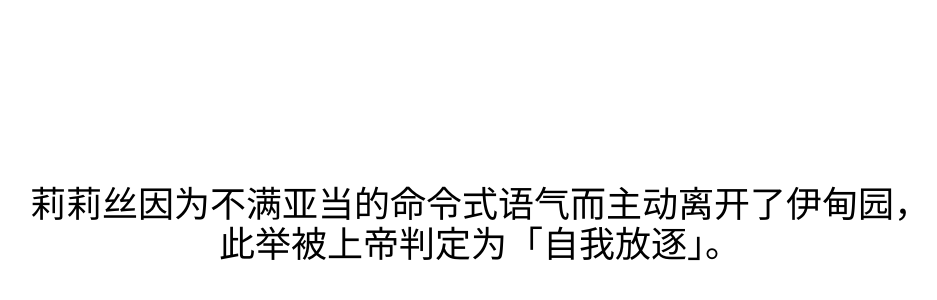
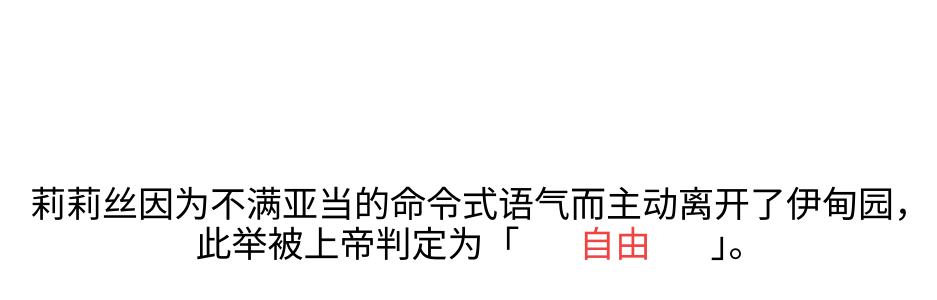
Before and after one commit to shuyunDENG/Lilith, a plain HTML site: page index.html in a window 1280 px wide. Shown: the part 176-476 px from the top of the page, without its empty margins (160-1097 px from the left). Drawn offline with nearby package versions, Linux system fonts and the light colour scheme.

Commit message:
Update index.html

```diff
--- a/index.html
+++ b/index.html
@@ -5,13 +5,46 @@
   <meta name="viewport" content="width=device-width, initial-scale=1.0">
   <title>Lilith</title>
   <script src="https://cdn.tailwindcss.com"></script>
+  <script src="https://cdnjs.cloudflare.com/ajax/libs/animejs/3.2.1/anime.min.js"></script>
 </head>
 <body class="bg-white flex items-center justify-center min-h-screen">
   <div class="text-center px-4">
     <h1 class="text-2xl md:text-4xl font-serif text-black leading-relaxed">
       莉莉丝因为不满亚当的命令式语气而主动离开了伊甸园，<br>
-      此举被上帝判定为「自我放逐」。
+      此举被上帝判定为「
+      <span id="word-container" class="inline-block relative">
+        <span id="ziwo" class="inline-block">自</span>
+        <span id="wo" class="inline-block">我</span>
+        <span id="fang" class="inline-block">放</span>
+        <span id="zhu" class="inline-block">逐</span>
+        <span id="freedom" class="absolute inset-0 hidden text-red-500">自由</span>
+      </span>
+      」。
     </h1>
   </div>
+
+  <script>
+    window.onload = () => {
+      anime.timeline()
+        .add({
+          targets: ['#ziwo', '#wo', '#fang', '#zhu'],
+          translateY: [-10, -50],
+          opacity: [1, 0],
+          delay: anime.stagger(200),
+          duration: 1000,
+          easing: 'easeInOutQuad'
+        })
+        .add({
+          targets: '#freedom',
+          opacity: [0, 1],
+          scale: [0.8, 1],
+          duration: 800,
+          easing: 'easeOutBack',
+          begin: () => {
+            document.getElementById('freedom').classList.remove('hidden');
+          }
+        });
+    };
+  </script>
 </body>
 </html>
```
